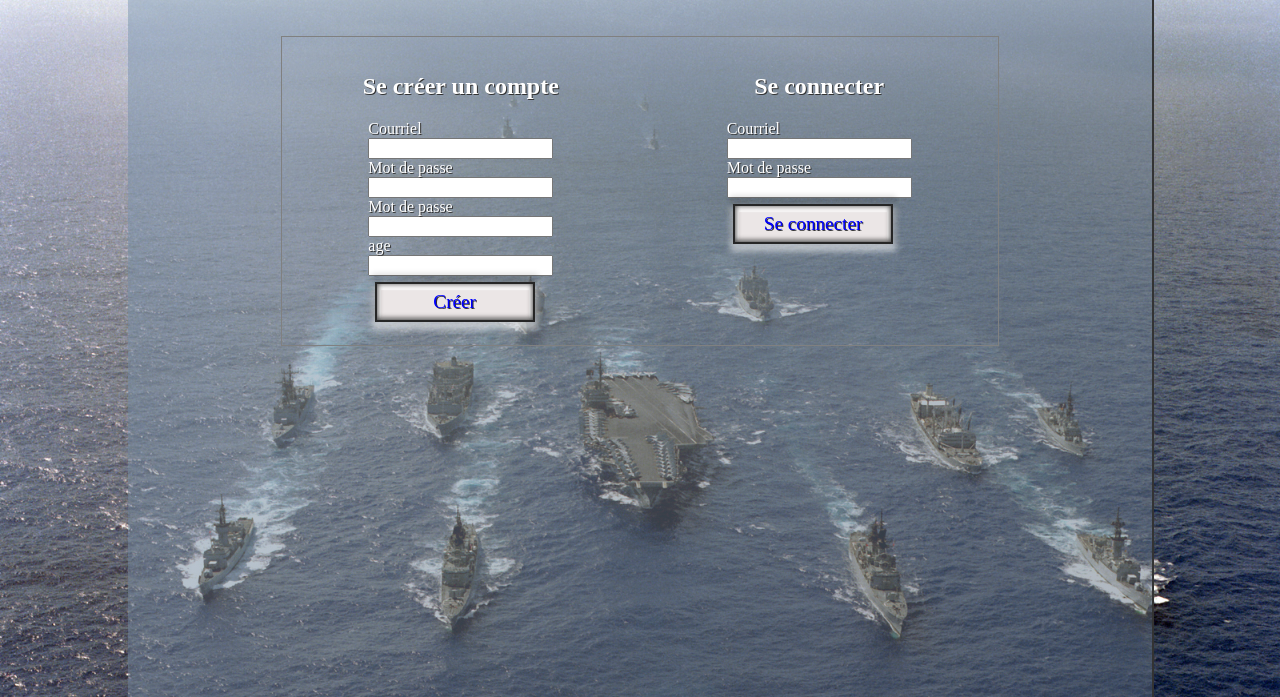
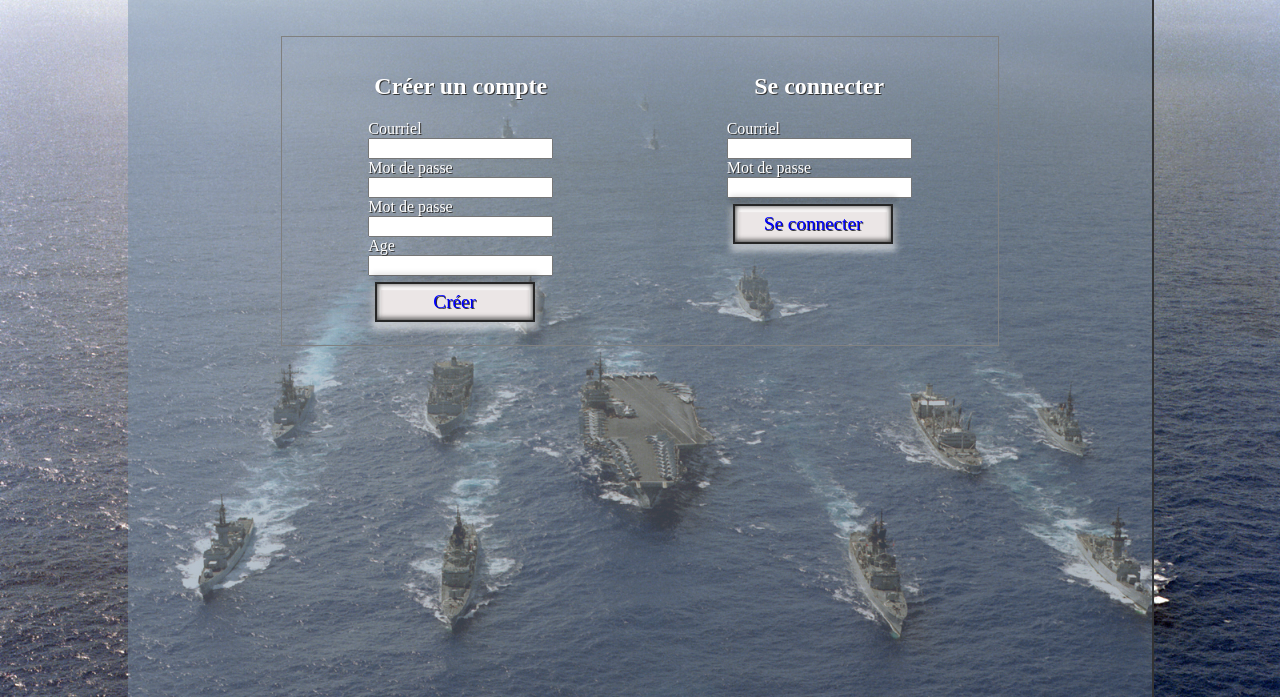
Before and after one commit to koussaila-koko/web, a plain HTML site: page html/home.html in a window 1280 px wide. Shown: the part 103-800 px from the top of the page. Drawn offline with Linux system fonts and the light colour scheme.

Commit message:
Update home.html

```diff
--- a/html/home.html
+++ b/html/home.html
@@ -5,6 +5,7 @@
     <title>Page d'accueil</title>
     <link rel="stylesheet" href="../css/style.css"/>
 </head>
+       <!-- PAGE D'ACCUEIL : si le joueur a un compte il se connecte directement sinon il crée un compte pour pouvoir accéder au site-->
 <body>
 <main>
     <h1>Connexion</h1>
@@ -12,14 +13,14 @@
     <section class="login">
         <p id="confirmation" class="confirmation"></p>
         <section id="new-user">
-            <h2>Se créer un compte</h2>
+            <h2>Créer un compte</h2>
             <form id="new-user-form" class="form">
 
                  <label>Courriel <input type="email" name="email" id="email" value=""/></label>
                 <label>Mot de passe <input type="password" name="password" id="password" value="" required/></label>
                 <label>Mot de passe <input type="password" name="passwordConf" id="passwordConf" value="" required/></label>
 
-                <label>age <input type="text" class="age" name="age" id="age" value=""/></label>
+                <label>Age <input type="text" class="age" name="age" id="age" value=""/></label>
                 <a href="#" id="new-user-btn" class="button metal linear">Créer</a>
             </form>
         </section>
```
